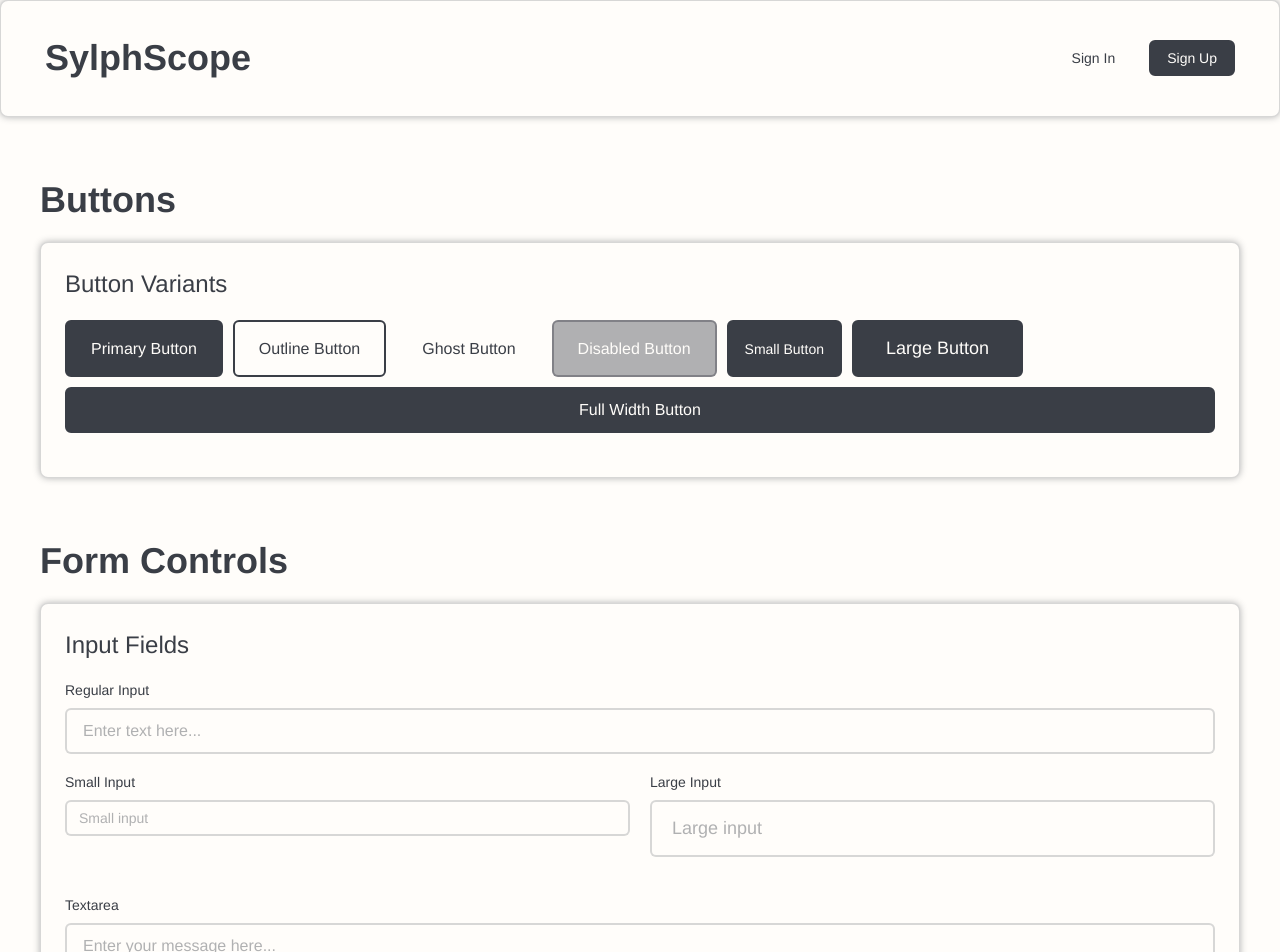
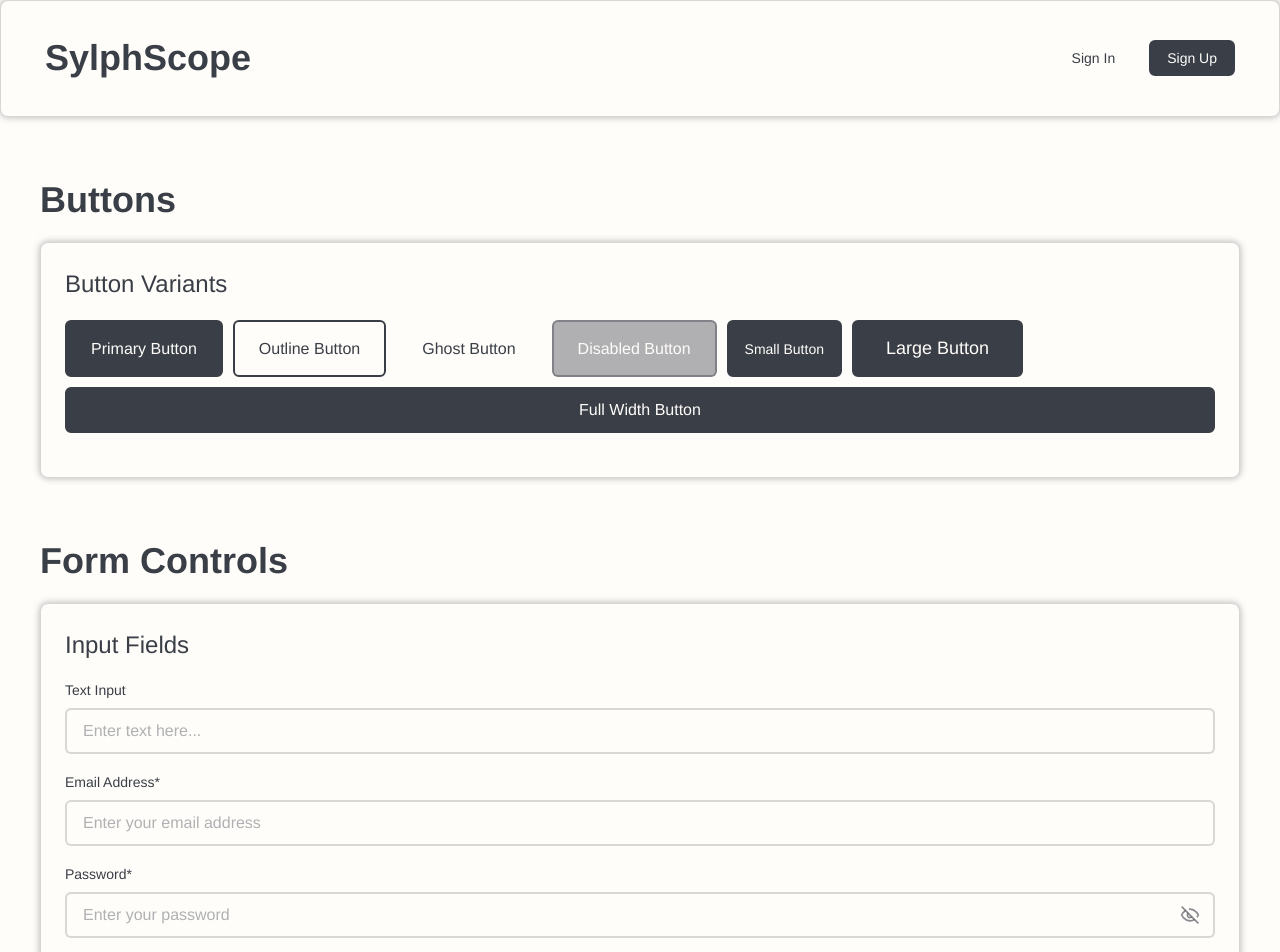
Before and after one commit to Payoshika/sylphscope_front, a React (Vite) app: page /components in a window 1280 px wide. Shown: the top 952 px of the page. Built offline with nearby package versions, Linux system fonts and the light colour scheme.

Commit message:
created svg folder and break down Input components into Text, Email, Pasword Input

```diff
--- /dev/null
+++ b/src/components/icons/EyeIcon.tsx
@@ -0,0 +1,31 @@
+// src/components/icons/EyeIcon.tsx
+import React from "react";
+
+interface IconProps {
+  width?: number;
+  height?: number;
+  className?: string;
+  color?: string;
+}
+
+const EyeIcon: React.FC<IconProps> = ({
+  width = 20,
+  height = 20,
+  className = "",
+  color = "currentColor",
+}) => (
+  <svg
+    width={width}
+    height={height}
+    viewBox="0 0 24 24"
+    fill="none"
+    stroke={color}
+    strokeWidth="2"
+    className={className}
+  >
+    <path d="M1 12s4-8 11-8 11 8 11 8-4 8-11 8-11-8-11-8z" />
+    <circle cx="12" cy="12" r="3" />
+  </svg>
+);
+
+export default EyeIcon;
--- /dev/null
+++ b/src/components/icons/EyeOffIcon.tsx
@@ -0,0 +1,33 @@
+// src/components/icons/EyeOffIcon.tsx
+import React from "react";
+
+interface IconProps {
+  width?: number;
+  height?: number;
+  className?: string;
+  color?: string;
+}
+
+const EyeOffIcon: React.FC<IconProps> = ({
+  width = 20,
+  height = 20,
+  className = "",
+  color = "currentColor",
+}) => (
+  <svg
+    width={width}
+    height={height}
+    viewBox="0 0 24 24"
+    fill="none"
+    stroke={color}
+    strokeWidth="2"
+    className={className}
+  >
+    <path d="M9.88 9.88a3 3 0 1 0 4.24 4.24" />
+    <path d="M10.73 5.08A10.43 10.43 0 0 1 12 5c7 0 10 7 10 7a13.16 13.16 0 0 1-1.67 2.68" />
+    <path d="M6.61 6.61A13.526 13.526 0 0 0 2 12s3 7 10 7a9.74 9.74 0 0 0 5.39-1.61" />
+    <line x1="2" y1="2" x2="22" y2="22" />
+  </svg>
+);
+
+export default EyeOffIcon;
--- /dev/null
+++ b/src/components/icons/index.ts
@@ -0,0 +1,2 @@
+export { default as EyeIcon } from './EyeIcon';
+export { default as EyeOffIcon } from './EyeOffIcon';
--- a/src/components/inputComponents/DatePicker.tsx
+++ b/src/components/inputComponents/DatePicker.tsx
@@ -73,6 +73,10 @@ const DatePicker: React.FC<DatePickerProps> = ({
     month: string;
     year: string;
   }) => {
+    // If not all fields are filled, do not validate (return valid, no error)
+    if (!dateValue.day && !dateValue.month) {
+      return { isValid: true, errorMessage: "" };
+    }
     if (!validation) return { isValid: true, errorMessage: "" };
 
     // Required validation
--- /dev/null
+++ b/src/components/inputComponents/Email.tsx
@@ -0,0 +1,134 @@
+import React, { useState, useEffect } from "react";
+
+interface EmailProps {
+  id: string;
+  name: string;
+  label: string;
+  placeholder?: string;
+  value: string;
+  onChange: (e: React.ChangeEvent<HTMLInputElement>) => void;
+  disabled?: boolean;
+  error?: boolean | string;
+  required?: boolean;
+  autoComplete?: string;
+  // Validation props
+  validate?: boolean;
+  onValidationChange?: (isValid: boolean, errorMessage: string) => void;
+}
+
+const Email: React.FC<EmailProps> = ({
+  id,
+  name,
+  label,
+  placeholder = "Enter your email address",
+  value,
+  onChange,
+  disabled = false,
+  error = false,
+  required = false,
+  autoComplete = "email",
+  validate = true,
+  onValidationChange,
+}) => {
+  const [internalError, setInternalError] = useState("");
+
+  // Email validation regex
+  const emailRegex = /^[a-zA-Z0-9._%+-]+@[a-zA-Z0-9.-]+\.[a-zA-Z]{2,}$/;
+
+  // Validation function
+  const validateEmail = (email: string) => {
+    if (!validate) return { isValid: true, errorMessage: "" };
+
+    // Required validation
+    if (required && !email.trim()) {
+      return { isValid: false, errorMessage: "Email address is required" };
+    }
+
+    // If not required and empty, it's valid
+    if (!required && !email.trim()) {
+      return { isValid: true, errorMessage: "" };
+    }
+
+    // Email format validation
+    if (!emailRegex.test(email)) {
+      return {
+        isValid: false,
+        errorMessage: "Please enter a valid email address",
+      };
+    }
+
+    // Additional validations
+    if (email.length > 254) {
+      return { isValid: false, errorMessage: "Email address is too long" };
+    }
+
+    // Check for common typos
+    const commonDomains = [
+      "gmail.com",
+      "yahoo.com",
+      "hotmail.com",
+      "outlook.com",
+    ];
+    const domain = email.split("@")[1]?.toLowerCase();
+
+    // You could add domain suggestions here if needed
+    // This is just a basic check
+    if (domain && domain.includes("..")) {
+      return {
+        isValid: false,
+        errorMessage: "Email address contains invalid characters",
+      };
+    }
+
+    return { isValid: true, errorMessage: "" };
+  };
+
+  // Validate on value change
+  useEffect(() => {
+    if (value.length === 0) {
+      setInternalError("");
+      onValidationChange?.(true, "");
+      return;
+    }
+    if (validate && value !== undefined) {
+      const { isValid, errorMessage } = validateEmail(value);
+      setInternalError(errorMessage);
+      onValidationChange?.(isValid, errorMessage);
+    }
+  }, [value, validate, required]);
+
+  const getInputClass = () => {
+    let baseClass = "input";
+    if (error || internalError) baseClass += " input--error";
+    return baseClass;
+  };
+
+  const hasError = error || !!internalError;
+  const errorMessage = typeof error === "string" ? error : internalError;
+
+  return (
+    <div className="form-group">
+      <label htmlFor={id} className="form-label">
+        {label}
+        {required && <span className="required-asterisk">*</span>}
+      </label>
+      <input
+        type="email"
+        id={id}
+        name={name}
+        className={getInputClass()}
+        placeholder={placeholder}
+        value={value}
+        onChange={onChange}
+        disabled={disabled}
+        required={required}
+        autoComplete={autoComplete}
+      />
+      {hasError && errorMessage && (
+        <div className="error-message">{errorMessage}</div>
+      )}
+    </div>
+  );
+};
+
+export default Email;
--- /dev/null
+++ b/src/components/inputComponents/Password.tsx
@@ -0,0 +1,92 @@
+import React, { useState } from "react";
+import { EyeIcon, EyeOffIcon } from "../icons";
+
+interface PasswordProps {
+  id: string;
+  name: string;
+  label: string;
+  placeholder?: string;
+  value: string;
+  onChange: (e: React.ChangeEvent<HTMLInputElement>) => void;
+  disabled?: boolean;
+  error?: boolean | string;
+  required?: boolean;
+  autoComplete?: string;
+  showToggle?: boolean;
+}
+
+const Password: React.FC<PasswordProps> = ({
+  id,
+  name,
+  label,
+  placeholder = "Enter your password",
+  value,
+  onChange,
+  disabled = false,
+  error = false,
+  required = false,
+  autoComplete = "current-password",
+  showToggle = true,
+}) => {
+  const [showPassword, setShowPassword] = useState(false);
+
+  const getInputClass = () => {
+    let baseClass = "input";
+    if (error) baseClass += " input--error";
+    return baseClass;
+  };
+
+  const togglePassword = () => setShowPassword(!showPassword);
+
+  return (
+    <div className="form-group">
+      <label htmlFor={id} className="form-label">
+        {label}
+        {required && <span className="required-asterisk">*</span>}
+      </label>
+      {showToggle ? (
+        <div className="input-group">
+          <input
+            type={showPassword ? "text" : "password"}
+            id={id}
+            name={name}
+            className={getInputClass()}
+            placeholder={placeholder}
+            value={value}
+            onChange={onChange}
+            disabled={disabled}
+            required={required}
+            autoComplete={autoComplete}
+          />
+          <button
+            type="button"
+            className="password-toggle"
+            onClick={togglePassword}
+            disabled={disabled}
+            aria-label={showPassword ? "Hide password" : "Show password"}
+          >
+            {showPassword ? <EyeIcon /> : <EyeOffIcon />}
+          </button>
+        </div>
+      ) : (
+        <input
+          type="password"
+          id={id}
+          name={name}
+          className={getInputClass()}
+          placeholder={placeholder}
+          value={value}
+          onChange={onChange}
+          disabled={disabled}
+          required={required}
+          autoComplete={autoComplete}
+        />
+      )}
+      {error && typeof error === "string" && (
+        <div className="error-message">{error}</div>
+      )}
+    </div>
+  );
+};
+
+export default Password;
--- a/src/components/inputComponents/Input.tsx
+++ b/src/components/inputComponents/TextInput.tsx
@@ -1,19 +1,21 @@
 import React from "react";
 
-interface InputProps {
+interface TextInputProps {
   id: string;
   name: string;
   label: string;
-  type?: "text" | "email" | "password";
+  type?: "text"; // Remove email and password types
   placeholder?: string;
   value: string;
   onChange: (e: React.ChangeEvent<HTMLInputElement>) => void;
   size?: "small" | "regular" | "large";
   disabled?: boolean;
-  error?: boolean;
+  error?: boolean | string;
+  required?: boolean;
+  autoComplete?: string;
 }
 
-const Input: React.FC<InputProps> = ({
+const TextInput: React.FC<TextInputProps> = ({
   id,
   name,
   label,
@@ -24,6 +26,8 @@ const Input: React.FC<InputProps> = ({
   size = "regular",
   disabled = false,
   error = false,
+  required = false,
+  autoComplete,
 }) => {
   const getInputClass = () => {
     let baseClass = "input";
@@ -37,6 +41,7 @@ const Input: React.FC<InputProps> = ({
     <div className="form-group">
       <label htmlFor={id} className="form-label">
         {label}
+        {required && <span className="required-asterisk">*</span>}
       </label>
       <input
         type={type}
@@ -47,9 +52,14 @@ const Input: React.FC<InputProps> = ({
         value={value}
         onChange={onChange}
         disabled={disabled}
+        required={required}
+        autoComplete={autoComplete}
       />
+      {error && typeof error === "string" && (
+        <div className="error-message">{error}</div>
+      )}
     </div>
   );
 };
 
-export default Input;
+export default TextInput;
--- a/src/css/components/inputComponents/datepicker.scss
+++ b/src/css/components/inputComponents/datepicker.scss
@@ -3,7 +3,8 @@
 
 .date-picker {
   display: grid;
-  grid-template-columns: 1fr 2fr 1fr;
+  grid-template-columns: 15rem 15rem 15rem;
+  grid-template-rows: auto;
   gap: 1rem;
   align-items: end;
 
--- a/src/pages/Components.tsx
+++ b/src/pages/Components.tsx
@@ -1,10 +1,12 @@
 import React, { useState } from "react";
 import Button from "../components/basicComponents/Button";
-import Input from "../components/inputComponents/Input";
 import Textarea from "../components/inputComponents/Textarea";
 import Select from "../components/inputComponents/Select";
 import Checkbox from "../components/inputComponents/Checkbox";
 import Radio from "../components/inputComponents/Radio";
+import Email from "../components/inputComponents/Email";
+import Password from "../components/inputComponents/Password";
+import TextInput from "../components/inputComponents/TextInput";
 import Card from "../components/basicComponents/Card";
 import List from "../components/basicComponents/List";
 import Badge from "../components/basicComponents/Badge";
@@ -15,7 +17,11 @@ import DatePicker from "../components/inputComponents/DatePicker";
 
 const Components = () => {
   // State for interactive components
-  const [inputValue, setInputValue] = useState("");
+  const [textInputValue, setTextInputValue] = useState("");
+  const [emailValue, setEmailValue] = useState("");
+  const [isEmailValid, setIsEmailValid] = useState(false);
+
+  const [passwordValue, setPasswordValue] = useState("");
   const [textareaValue, setTextareaValue] = useState("");
   const [selectValue, setSelectValue] = useState("");
   const [checkboxValue, setCheckboxValue] = useState(false);
@@ -27,7 +33,6 @@ const Components = () => {
     month: "",
     year: "",
   });
-
   const [isDateValid, setIsDateValid] = useState(false);
 
   // Configuration data
@@ -67,35 +72,39 @@ const Components = () => {
         <section className="component-section">
           <h2>Form Controls</h2>
           <Card title="Input Fields">
-            <Input
-              id="text1"
+            <TextInput
+              id="textInput"
               name="textInput"
-              label="Regular Input"
+              label="Text Input"
               placeholder="Enter text here..."
-              value={inputValue}
-              onChange={(e) => setInputValue(e.target.value)}
+              value={textInputValue}
+              onChange={(e) => setTextInputValue(e.target.value)}
             />
 
-            <div className="form-row">
-              <Input
-                id="text2"
-                name="smallInput"
-                label="Small Input"
-                placeholder="Small input"
-                value=""
-                onChange={() => {}}
-                size="small"
-              />
-              <Input
-                id="text3"
-                name="largeInput"
-                label="Large Input"
-                placeholder="Large input"
-                value=""
-                onChange={() => {}}
-                size="large"
-              />
-            </div>
+            <Email
+              id="email"
+              name="email"
+              label="Email Address"
+              placeholder="Enter your email address"
+              value={emailValue}
+              onChange={(e) => setEmailValue(e.target.value)}
+              required
+              onValidationChange={(isValid, errorMessage) => {
+                setIsEmailValid(isValid);
+                console.log("Email validation:", isValid, errorMessage);
+              }}
+            />
+
+            <Password
+              id="password"
+              name="password"
+              label="Password"
+              placeholder="Enter your password"
+              value={passwordValue}
+              onChange={(e) => setPasswordValue(e.target.value)}
+              autoComplete="new-password"
+              required
+            />
 
             <Textarea
               id="textarea1"
```
Also changed, not shown: src/css/components/inputComponents/input.scss (+34 -0 lines), src/css/index.scss (+19 -18 lines), 1 other file (tests, documents, lock files or other folders).
